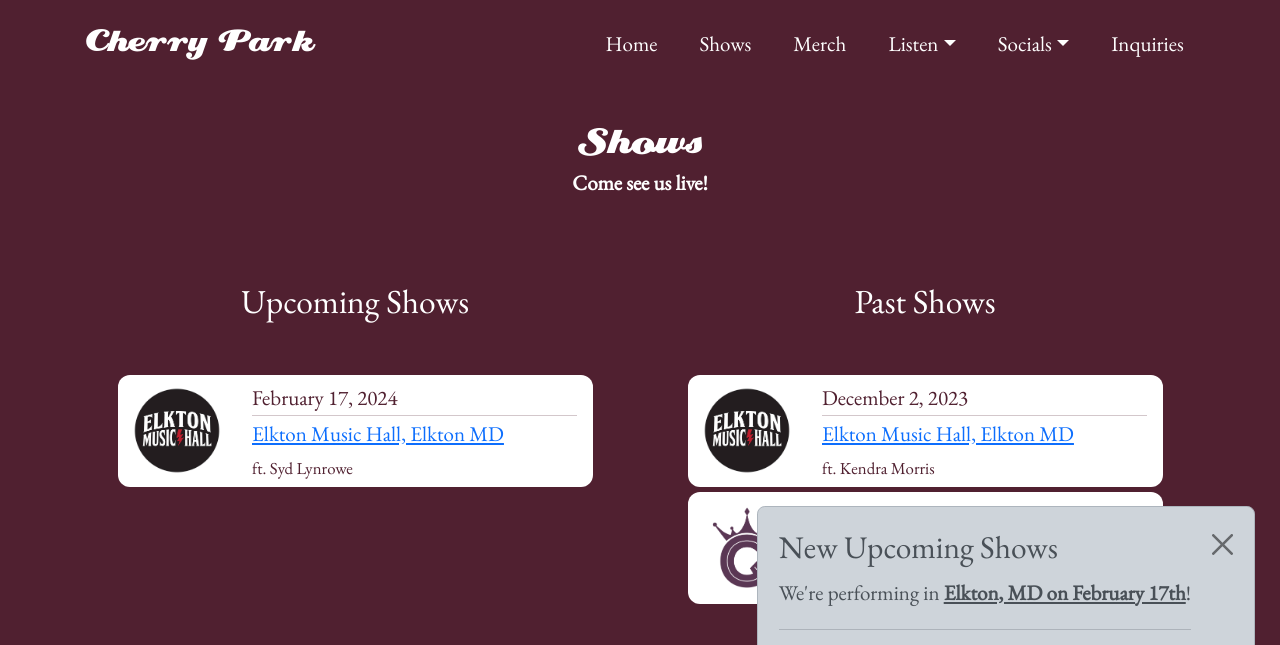
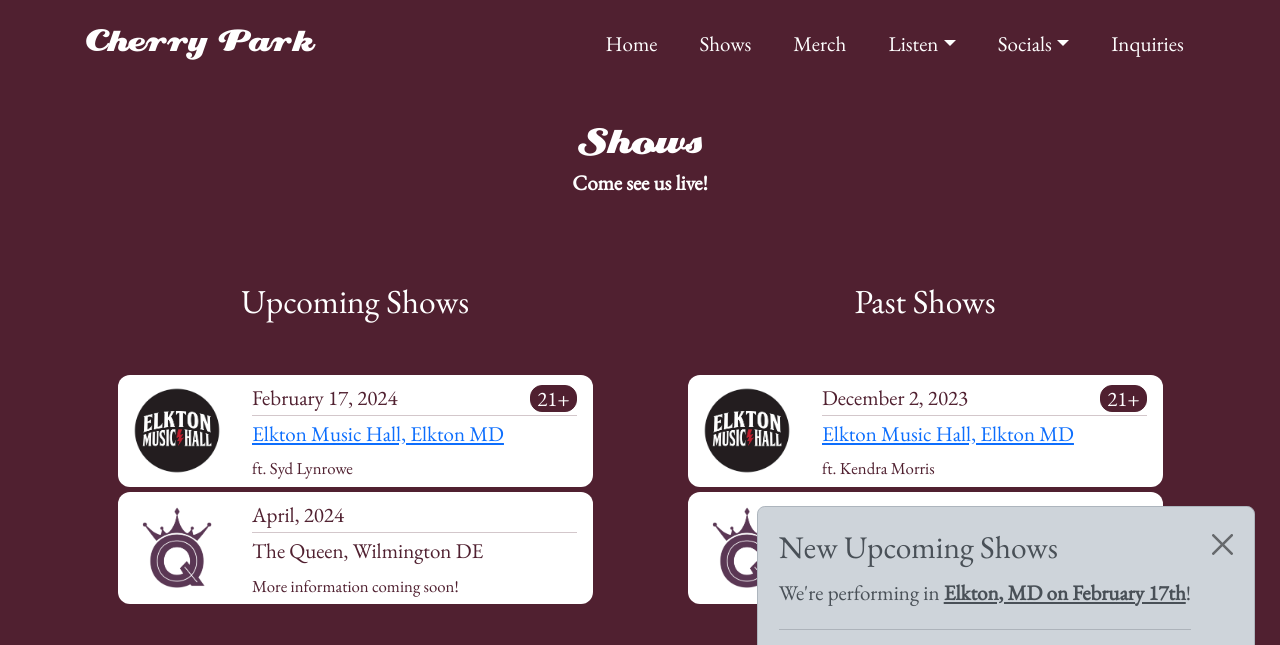
Before and after one commit to Jared-Is-Coding/cherryparkband.com, a Gatsby site: page /shows in a window 1280 px wide. Shown: the top 645 px of the page. Built offline with nearby package versions, Linux system fonts and the light colour scheme; Gatsby itself is replaced by a stand-in of ours.

Commit message:
21+ info on shows list

```diff
--- a/src/components/ShowCard.tsx
+++ b/src/components/ShowCard.tsx
@@ -17,6 +17,11 @@ export const ShowCard = ({show}: ShowCardProps) => (
             {show.showDate &&
                 <Card.Subtitle>
                     {show.showDate}
+
+                    {/* Age requirement */}
+                    {show.ageRequirement &&
+                        <span className="twenty-one float-end">21+</span>
+                    }
                 </Card.Subtitle>
             }
             <hr />
--- a/src/pages/shows.tsx
+++ b/src/pages/shows.tsx
@@ -16,6 +16,14 @@ export const Head: HeadFC = () => (
 
 const allShows: showData[] = [
     {
+        showTitle: "The Queen, Wilmington DE",
+        showDate: "April, 2024",
+        imageSrc: "/images/venues/the_queen.png",
+        imageTitle: "The Queen venue image",
+        imageAlt: "Venue image for The Queen in Wilmington Delaware",
+        target: "_blank"
+    },
+    {
         showTitle: "Elkton Music Hall, Elkton MD",
         showDate: "February 17, 2024",
         otherPerformers: "Syd Lynrowe",
@@ -23,7 +31,8 @@ const allShows: showData[] = [
         imageTitle: "Elkton Music Hall venue image",
         imageAlt: "Venue image for Elkton Music Hall in Elkton Maryland",
         url: "https://dice.fm/event/o779a/",
-        target: "_blank"
+        target: "_blank",
+        ageRequirement: true
     },
     {
         showTitle: "Elkton Music Hall, Elkton MD",
@@ -33,7 +42,8 @@ const allShows: showData[] = [
         imageTitle: "Elkton Music Hall venue image",
         imageAlt: "Venue image for Elkton Music Hall in Elkton Maryland",
         url: "https://www.elktonmusichall.com/",
-        target: "_blank"
+        target: "_blank",
+        ageRequirement: true
     },
     {
         showTitle: "The Queen, Wilmington DE",
@@ -48,8 +58,15 @@ const allShows: showData[] = [
 ]
 
 const today = new Date().valueOf()
-const upcomingShows = allShows.filter((show) => new Date(show.showDate + " 23:59:59").valueOf() >= today)
-const pastShows = allShows.filter((show) => new Date(show.showDate + " 23:59:59").valueOf() < today)
+const dateStringValue = (d: string) => new Date(d + " 23:59:59").valueOf()
+
+const upcomingShows = allShows
+    .filter((show) => dateStringValue(show.showDate) >= today)
+    .sort((a, b) => dateStringValue(a.showDate) - dateStringValue(b.showDate))
+const pastShows = allShows
+    .filter((show) => dateStringValue(show.showDate) < today)
+    .sort((a, b) => dateStringValue(b.showDate) - dateStringValue(a.showDate))
+
 const mapShow = (show: showData, index: number) => (
     <Col
         xs={{span: 10, offset: 1}}
--- a/src/scss/styles.scss
+++ b/src/scss/styles.scss
@@ -192,8 +192,8 @@ footer {
 
     .show-card-image {
         max-height: 300px;
+        max-width: 300px;
         width: 100%;
-        max-width: 300px;
     }
     .show-card-image.png {
         background-color: white;
@@ -203,4 +203,13 @@ footer {
     .show-card-data {
         padding-top: 5px;
     }
+
+    .twenty-one {
+        padding: 0 6px;
+        color: white;
+        text-align: center;
+        background: $primary-color;
+        border: solid $primary-color 1px;
+        border-radius: $card-border-radius;
+    }
 }
--- a/src/types/index.d.ts
+++ b/src/types/index.d.ts
@@ -31,6 +31,10 @@ type showData = {
      * Show URL target
      */
     target?: string
+    /**
+     * Is the show 21 and up?
+     */
+    ageRequirement?: boolean
 }
 
 type carouselSlideData = {
```
